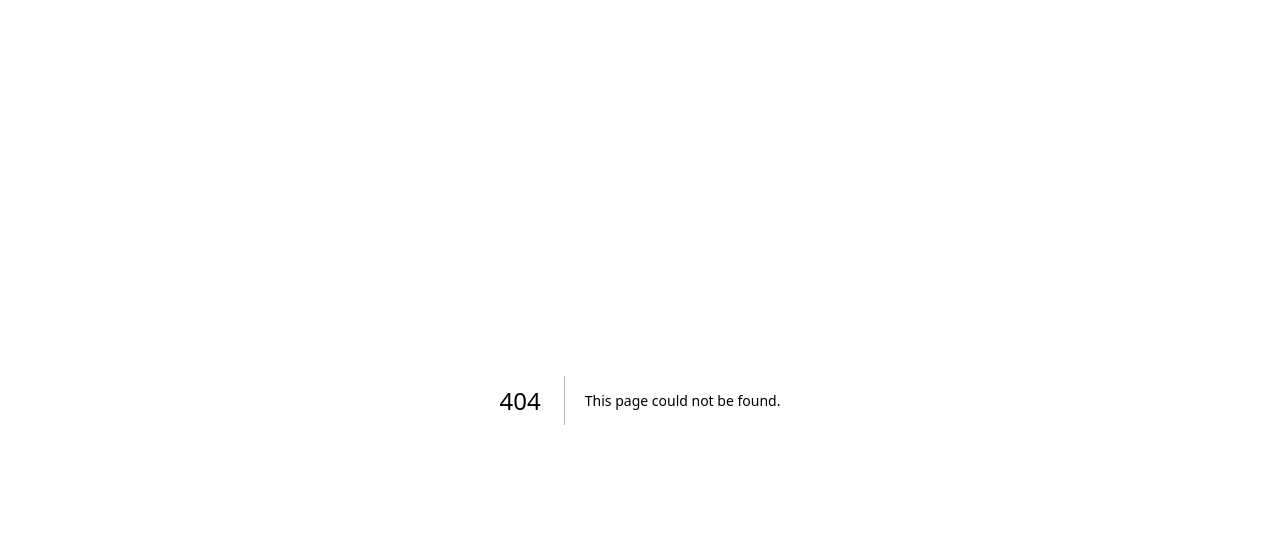
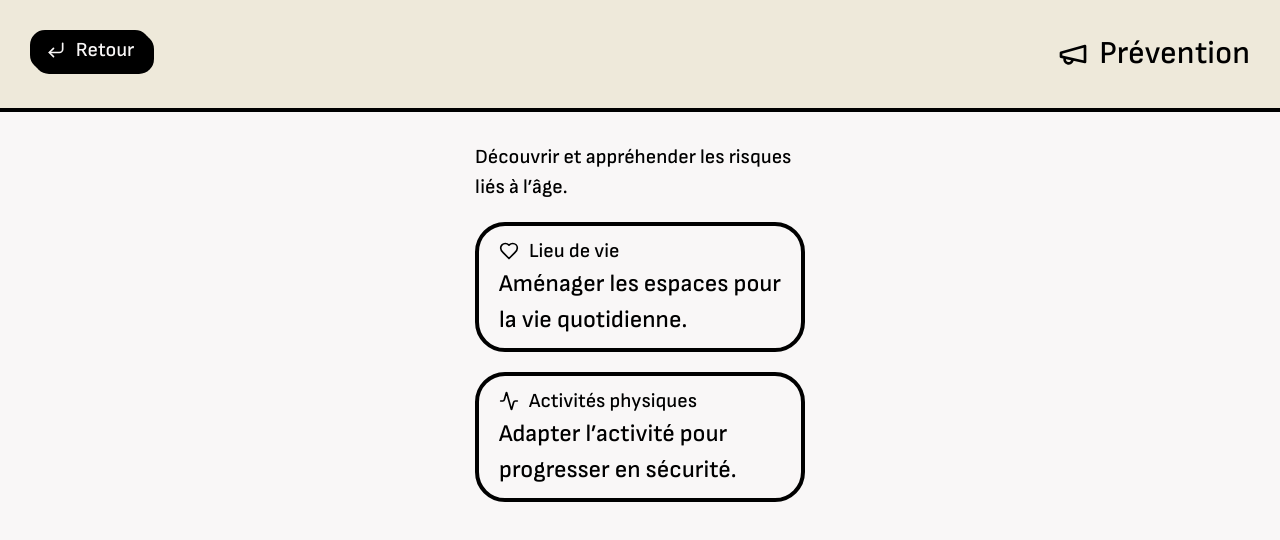
Before and after one commit to lelinguine/sitomnia-project, a Next.js app in the folder app/: page /prevention in a window 1280 px wide. Before the commit this address had no page. Shown: the top 540 px of the page. Built offline with nearby package versions, Linux system fonts and the light colour scheme.

Commit message:
début prévention

```diff
--- a/app/package.json
+++ b/app/package.json
@@ -13,7 +13,8 @@
     "next": "15.3.2",
     "react": "^19.0.0",
     "react-dom": "^19.0.0",
-    "react-speech-recognition": "^4.0.1"
+    "react-speech-recognition": "^4.0.1",
+    "uuid": "^11.1.0"
   },
   "devDependencies": {
     "@eslint/eslintrc": "^3",
--- a/app/src/app/layout.tsx
+++ b/app/src/app/layout.tsx
@@ -5,6 +5,8 @@ import "./../components/button/button.css";
 export const metadata: Metadata = {
   title: "Sitomnia",
 };
+
+import { DiscussionProvider } from '@/context/DiscussionContext';
 
 export default function RootLayout({
   children,
@@ -15,7 +17,9 @@ export default function RootLayout({
     <html lang="en">
       <body className="antialiased">
         <main>
-          {children}
+          <DiscussionProvider>
+            {children}
+          </DiscussionProvider>
         </main>
       </body>
     </html>
--- /dev/null
+++ b/app/src/app/prevention/page.tsx
@@ -0,0 +1,46 @@
+"use client";
+
+import React from 'react';
+import { useRouter } from 'next/navigation';
+
+import Bar from '@/components/Bar';
+import Bubble from '@/components/text/Bubble';
+import { useDiscussion } from '@/context/DiscussionContext';
+
+const Prevention = () => {
+  const { discussions } = useDiscussion();
+  const router = useRouter();
+
+  return (
+    <>
+      <Bar icon="Megaphone" title="Prévention" color="#EEE9DA" />
+
+      <div className="view">
+        <div className="thread">
+          <span className="sm-text">
+            Découvrir et appréhender les risques liés à l’âge.
+          </span>
+
+          <Bubble isDescription
+                icon="Heart"
+                title="Lieu de vie"
+                onClick={() => router.push(`/prevention`)}
+              >
+                <div className="bubble-title">Aménager les espaces pour la vie quotidienne.</div>
+          </Bubble>
+
+          <Bubble isDescription
+                icon="Activity"
+                title="Activités physiques"
+                onClick={() => router.push(`/prevention`)}
+              >
+                <div className="bubble-title">Adapter l’activité pour progresser en sécurité.</div>
+          </Bubble>
+
+        </div>
+      </div>
+    </>
+  );
+};
+
+export default Prevention;
--- a/app/src/app/questions/discussion/page.tsx
+++ b/app/src/app/questions/discussion/page.tsx
@@ -1,56 +1,97 @@
-'use client';
+"use client";
 
-import React, { useState } from 'react';
+import React, { useState, useEffect } from 'react';
+import { useSearchParams, useRouter } from 'next/navigation';
 
 import Bar from '@/components/Bar';
 import Bubble from '@/components/text/Bubble';
 import DiscussionModal from '@/components/modal/DiscussionModal';
 
+import { useDiscussion } from '@/context/DiscussionContext';
+
 type Message = {
-  prompt: string;
-  response: string;
+  role: 'user' | 'assistant' | 'system';
+  content: string;
+};
+
+const systemPrompt: Message = {
+  role: 'system',
+  content: "Ne te présente pas. Ne parle pas de toi. Réponds à la question de manière synthétique, en évitant les détails superflus. Ne fais pas d'introduction, parle directement du sujet de la question. Ne fais pas de liste. Un maximum de 100 mots pour répondre. Si tu ne sais pas répondre à la question, dis que tu ne sais pas. Réponds en français."
 };
 
 const Discussion = () => {
+  const searchParams = useSearchParams();
+  const discussionId = searchParams.get('id');
+
+  const { discussions, createDiscussionId, addMessage } = useDiscussion();
+
+  const [activeDiscussionId, setActiveDiscussionId] = useState<string | null>(null);
   const [messages, setMessages] = useState<Message[]>([]);
   const [currentPrompt, setCurrentPrompt] = useState('');
   const [isLoading, setIsLoading] = useState(false);
 
+  // À l'initialisation, créer une discussion si aucune n'est active
+  const router = useRouter();
+
+  useEffect(() => {
+    let id = discussionId;
+
+    if (!id) {
+      id = createDiscussionId();
+      setActiveDiscussionId(id);
+      router.replace(`/questions/discussion?id=${id}`); // 🔁 rediriger proprement
+      return; // 🛑 éviter d'exécuter la suite avec l'ancien id
+    }
+
+    setActiveDiscussionId(id);
+
+    const activeDisc = discussions.find(d => d.id === id);
+    if (activeDisc) {
+      setMessages(activeDisc.messages);
+    } else {
+      setMessages([]);
+    }
+
+    const element = document.querySelector('.view');
+    if (element) element.scrollTop = element.scrollHeight;
+
+  }, [discussionId, discussions, createDiscussionId, router]);
+
+  useEffect(() => {
+    const element = document.querySelector('.view');
+    if (element) {
+      // Utilise setTimeout pour attendre la fin du rendu
+      setTimeout(() => {
+        element.scrollTop = element.scrollHeight;
+      }, 0);
+    }
+  }, [messages]);
+
+
   const sendPrompt = async () => {
-    if (isLoading || !currentPrompt.trim()) return;
+    if (isLoading || !currentPrompt.trim() || !activeDiscussionId) return;
 
     setIsLoading(true);
     const newPrompt = currentPrompt;
     setCurrentPrompt('');
 
-    const systemPrompt = "Ne te pésente pas. Ne parle pas de toi. Réponds à la question de manière synthétique, en évitant les détails superflus. Ne fais pas d'introduction parle directement du sujet de la question. Ne fais pas de liste. Un maximun de 100 mots pour répondre. Si tu ne sais pas répondre àa la question dis que tu ne sais pas. Réponds en français.\n\n";
+    const element = document.querySelector('.view');
+    if (element) element.scrollTop = element.scrollHeight;
 
-    setMessages((prev) => [...prev, { prompt: newPrompt, response: '' }]);
+    const userMessage: Message = { role: 'user', content: newPrompt };
+    const fullMessages = [systemPrompt, ...messages, userMessage];
+
+    // Mise à jour locale immédiate + contexte
+    setMessages(prev => [...prev, userMessage]);
+    addMessage(activeDiscussionId, userMessage);
 
     const res = await fetch('http://localhost:8000/ask', {
       method: 'POST',
       headers: { 'Content-Type': 'application/json' },
-      body: JSON.stringify({
-        messages: [
-          {
-            role: "system",
-            content: systemPrompt
-          },
-          {
-            role: "user",
-            content: newPrompt
-          }
-        ]
-      }),
+      body: JSON.stringify({ messages: fullMessages }),
     });
 
     if (!res.ok || !res.body) {
-      setMessages((prev) => {
-        const updated = [...prev];
-        updated[updated.length - 1].response =
-          "L'intelligence artificielle ne répond pas pour le moment. Réessayer plus tard.";
-        return updated;
-      });
       setIsLoading(false);
       return;
     }
@@ -58,6 +99,9 @@ const Discussion = () => {
     const reader = res.body.getReader();
     const decoder = new TextDecoder('utf-8');
     let responseSoFar = '';
+
+    // Ajout placeholder assistant localement (pour afficher la bulle vide)
+    setMessages(prev => [...prev, { role: 'assistant', content: '' }]);
 
     while (true) {
       const element = document.querySelector('.view');
@@ -69,33 +113,39 @@ const Discussion = () => {
       const chunk = decoder.decode(value, { stream: true });
       responseSoFar += chunk;
 
-      setMessages((prev) => {
-        const updated = [...prev];
-        updated[updated.length - 1] = {
-          ...updated[updated.length - 1],
-          response: responseSoFar,
-        };
-        return updated;
+      // Mise à jour locale seulement
+      setMessages(prev => {
+        const last = prev[prev.length - 1];
+        if (last?.role === 'assistant') {
+          return [...prev.slice(0, -1), { ...last, content: responseSoFar }];
+        }
+        return prev;
       });
     }
+
+    // À la fin du streaming, mise à jour unique du contexte
+    addMessage(activeDiscussionId, { role: 'assistant', content: responseSoFar });
+
     setIsLoading(false);
   };
 
   return (
     <>
-      <Bar icon="MessageCircleQuestion" title="Questions" color="#BBDED6"/>
+      <Bar icon="MessageCircleQuestion" title="Questions" color="#BBDED6" />
 
-      <div className='view'>
-        <div className='thread'>
+      <div className="view">
+        <div className="thread">
           <span className="sm-text">
             Écrire à l’intelligence artificielle. Une demande précise permet d’avoir une réponse concise.
           </span>
-          {messages.map((msg, i) => (
-            <React.Fragment key={i}>
-              <Bubble>{msg.prompt}</Bubble>
-              <span className="sm-text">{msg.response}</span>
-            </React.Fragment>
-          ))}
+          {messages
+            .filter(msg => msg.role !== 'system')
+            .map((msg, i) => (
+              <React.Fragment key={i}>
+                {msg.role === 'user' && <Bubble icon="MessageCircleQuestion" title="Vous">{msg.content}</Bubble>}
+                {msg.role === 'assistant' && <span className="sm-text">{msg.content}</span>}
+              </React.Fragment>
+            ))}
         </div>
       </div>
 
--- a/app/src/app/questions/page.tsx
+++ b/app/src/app/questions/page.tsx
@@ -1,26 +1,51 @@
+"use client";
+
 import React from 'react';
+import { useRouter } from 'next/navigation';
 
 import Bar from '@/components/Bar';
-
 import LinkModal from '@/components/modal/LinkModal';
-
-
-import TestSpeech from '@/components/test/TestSpeech';
+import Bubble from '@/components/text/Bubble';
+import { useDiscussion } from '@/context/DiscussionContext';
 
 const Questions = () => {
+  const { discussions } = useDiscussion();
+  const router = useRouter();
+
   return (
     <>
-      <Bar icon="MessageCircleQuestion" title="Questions" color="#BBDED6"/>
+      <Bar icon="MessageCircleQuestion" title="Questions" color="#BBDED6" />
 
-      <div className='view'>
-        <div className='thread'>
+      <div className="view">
+        <div className="thread">
           <span className="sm-text">
             Historique de vos demandes à l’intelligence artificielle.
           </span>
+
+          {discussions.map((discussion) => {
+            const firstUserMessage = discussion.messages.find(m => m.role === 'user');
+            const preview = firstUserMessage?.content
+              ? firstUserMessage.content.length > 45
+                ? firstUserMessage.content.slice(0, 45) + '…'
+                : firstUserMessage.content
+              : '(Aucun message)';
+
+            return (
+              <Bubble isDescription
+                icon="Search"
+                title="Aperçu"
+                onClick={() => router.push(`/questions/discussion?id=${discussion.id}`)}
+                key={discussion.id}
+              >
+                <div className="bubble-title">{preview}</div>
+              </Bubble>
+            );
+          })}
+
         </div>
       </div>
 
-      <LinkModal icon="MessageCirclePlus" title="Nouveau" link="/questions/discussion"/>
+      <LinkModal icon="MessageCirclePlus" title="Nouveau" link="/questions/discussion" />
     </>
   );
 };
--- a/app/src/components/menu/Menu.tsx
+++ b/app/src/components/menu/Menu.tsx
@@ -3,7 +3,7 @@ import "./menu.css";
 
 const Menu = () => {
     const menuItems = [
-        // { icon: "Megaphone", title: "Prévention", link: "/acceuil", color: "#EEE9DA" },
+        { icon: "Megaphone", title: "Prévention", link: "/prevention", color: "#EEE9DA" },
         // { icon: "ChartNoAxesGantt", title: "Agenda", link: "/acceuil", color: "#A0C3D2" },
         { icon:"MessageCircleQuestion", title: "Questions", link: "/questions", color: "#BBDED6" },
         // { icon:"User", title: "Vous", link: "/acceuil", color: "#F9F7F7" },
@@ -15,7 +15,7 @@ const Menu = () => {
         <>
             <div className="menu">
                 {menuItems.map((item, index) => (
-                    <MenuItem key={index} isOnTop={index < 0} icon={item.icon} title={item.title} link={item.link} color={item.color}/>
+                    <MenuItem key={index} isOnTop={index === 0} icon={item.icon} title={item.title} link={item.link} color={item.color}/>
                 ))}
             </div>
         </>
--- a/app/src/components/test/TestSpeech.tsx
+++ b/app/src/components/test/TestSpeech.tsx
@@ -13,13 +13,15 @@ const VoiceInput = () => {
 
   return (
     <>
-      <p>Micro: {listening ? '🎤 On' : '🔇 Off'}</p>
-      <button onClick={() => SpeechRecognition.startListening({ language: 'fr-FR', continuous: true })}>
-        Démarrer
-      </button>
-      <button onClick={SpeechRecognition.stopListening}>Stop</button>
-      <button onClick={resetTranscript}>Réinitialiser</button>
+      <p>Micro : {listening ? 'On' : 'Off'}</p>
       <p>Texte : {transcript}</p>
+      <div className='flex gap-2'>
+        <button onClick={() => SpeechRecognition.startListening({ language: 'fr-FR', continuous: true })}>
+          Démarrer
+        </button>
+        <button onClick={SpeechRecognition.stopListening}>Stop</button>
+        <button onClick={resetTranscript}>Réinitialiser</button>
+      </div>
     </>
   );
 };
--- a/app/src/components/text/Bubble.tsx
+++ b/app/src/components/text/Bubble.tsx
@@ -1,17 +1,29 @@
 import React from "react";
-import { MessageCircleQuestion } from 'lucide-react';
+import { MessageCircleQuestion, Search, Heart, Activity } from 'lucide-react';
 
 import "./text.css";
 
-const Bubble = ({ children } : { children : React.ReactNode }) => {
-    return (
+const icons = {
+    MessageCircleQuestion,
+    Search,
+    Heart,
+    Activity
+};
+
+const Bubble = ({ children, isDescription, icon, title, onClick } : { children : React.ReactNode }) => {
+      const IconComponent = icons[icon];
+      const classNameIsDescription = isDescription ? "description-bubble" : "";
+
+      return (
         <>
-            <div className='bubble'>
-                <div className='bubble-title'>
-                    <MessageCircleQuestion className="icon" size={20} strokeWidth={2}/>
-                    <span className="sm-text">Vous</span>
+            <div className="bubble-container" onClick={onClick}>
+                <div className={`bubble ${classNameIsDescription}`}>
+                    <div className='bubble-title'>
+                        {IconComponent && <IconComponent className="icon" size={20} strokeWidth={2} />}
+                        <span className="sm-text">{title}</span>
+                    </div>
+                    <span className="md-text">{children}</span>
                 </div>
-                <span className="md-text">{children}</span>
             </div>
         </>
     );
--- a/app/src/components/text/text.css
+++ b/app/src/components/text/text.css
@@ -1,9 +1,19 @@
+.bubble-container {
+    width: 100%;;
+    display: flex;
+    justify-content: end;
+}
+
 .bubble {
     border: solid 4px var(--foreground);
     padding: 10px 20px;
     border-radius: 30px;
     background-color: var(--background);
     width: 330px;
+}
+
+.description-bubble {
+    cursor: pointer;
 }
 
 .bubble-title {
--- /dev/null
+++ b/app/src/context/DiscussionContext.tsx
@@ -0,0 +1,86 @@
+"use client";
+
+import React, { createContext, useContext, useState, useEffect } from 'react';
+import { v4 as uuidv4 } from 'uuid';
+
+type Message = { role: 'user' | 'assistant' | 'system'; content: string };
+
+type Discussion = {
+  id: string;
+  messages: Message[];
+};
+
+type DiscussionContextType = {
+  discussions: Discussion[];
+  createDiscussionId: () => string;
+  addMessage: (discussionId: string, message: Message) => void;
+};
+
+const DiscussionContext = createContext<DiscussionContextType | undefined>(undefined);
+
+export const DiscussionProvider = ({ children }: { children: React.ReactNode }) => {
+  const [discussions, setDiscussions] = useState<Discussion[]>([]);
+  const [initialized, setInitialized] = useState(false);
+
+  const createDiscussionId = (): string => {
+    return uuidv4();
+  };
+
+  const addMessage = (discussionId: string, message: Message) => {
+    if (!discussionId) return;
+
+    setDiscussions(prev => {
+      const idx = prev.findIndex(d => d.id === discussionId);
+
+      if (idx === -1) {
+        // Discussion inexistante, création avec le premier message
+        return [...prev, { id: discussionId, messages: [message] }];
+      } else {
+        // Discussion existante, ajout du message
+        const updated = [...prev];
+        updated[idx] = {
+          ...updated[idx],
+          messages: [...updated[idx].messages, message],
+        };
+        return updated;
+      }
+    });
+  };
+
+  // Restauration depuis localStorage
+  useEffect(() => {
+    const saved = localStorage.getItem('discussions');
+    if (saved) {
+      const parsed: Discussion[] = JSON.parse(saved);
+      if (parsed.length > 0) {
+        setDiscussions(parsed);
+      }
+    }
+    setInitialized(true);
+  }, []);
+
+  // Sauvegarde automatique
+  useEffect(() => {
+    if (initialized) {
+      localStorage.setItem('discussions', JSON.stringify(discussions));
+    }
+  }, [discussions, initialized]);
+
+  return (
+    <DiscussionContext.Provider
+      value={{
+        discussions,
+        createDiscussionId,
+        addMessage,
+      }}
+    >
+      {children}
+    </DiscussionContext.Provider>
+  );
+};
+
+export const useDiscussion = () => {
+  const context = useContext(DiscussionContext);
+  if (!context) throw new Error('useDiscussion must be used within a DiscussionProvider');
+  return context;
+};
--- a/app/tsconfig.json
+++ b/app/tsconfig.json
@@ -22,6 +22,7 @@
       "@/*": ["./src/*"],
       "@assets/*": ["./src/assets/*"],
       "@components/*": ["./src/components/*"],
+      "@context/*": ["src/context/*"],
     }
   },
   "include": ["next-env.d.ts", "**/*.ts", "**/*.tsx", ".next/types/**/*.ts"],
```
Also changed, not shown: 1 other file (tests, documents, lock files or other folders).
